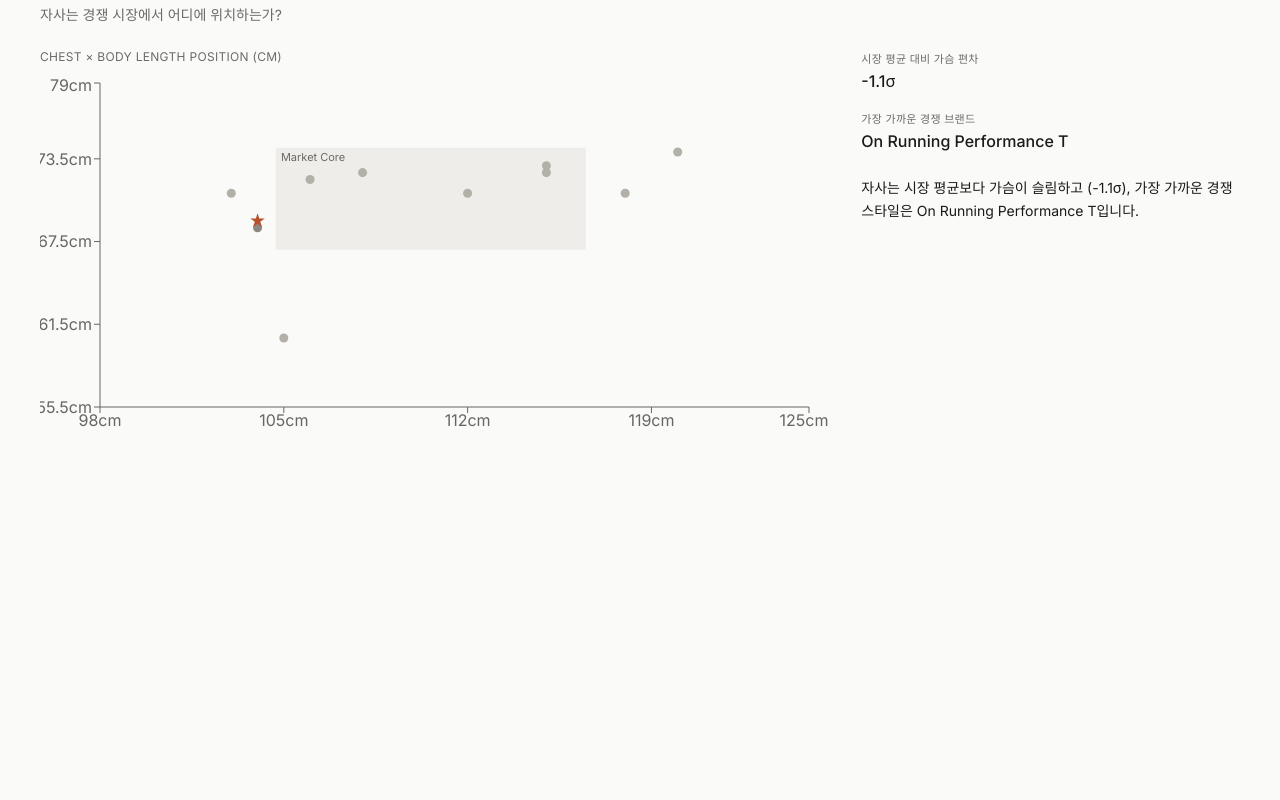
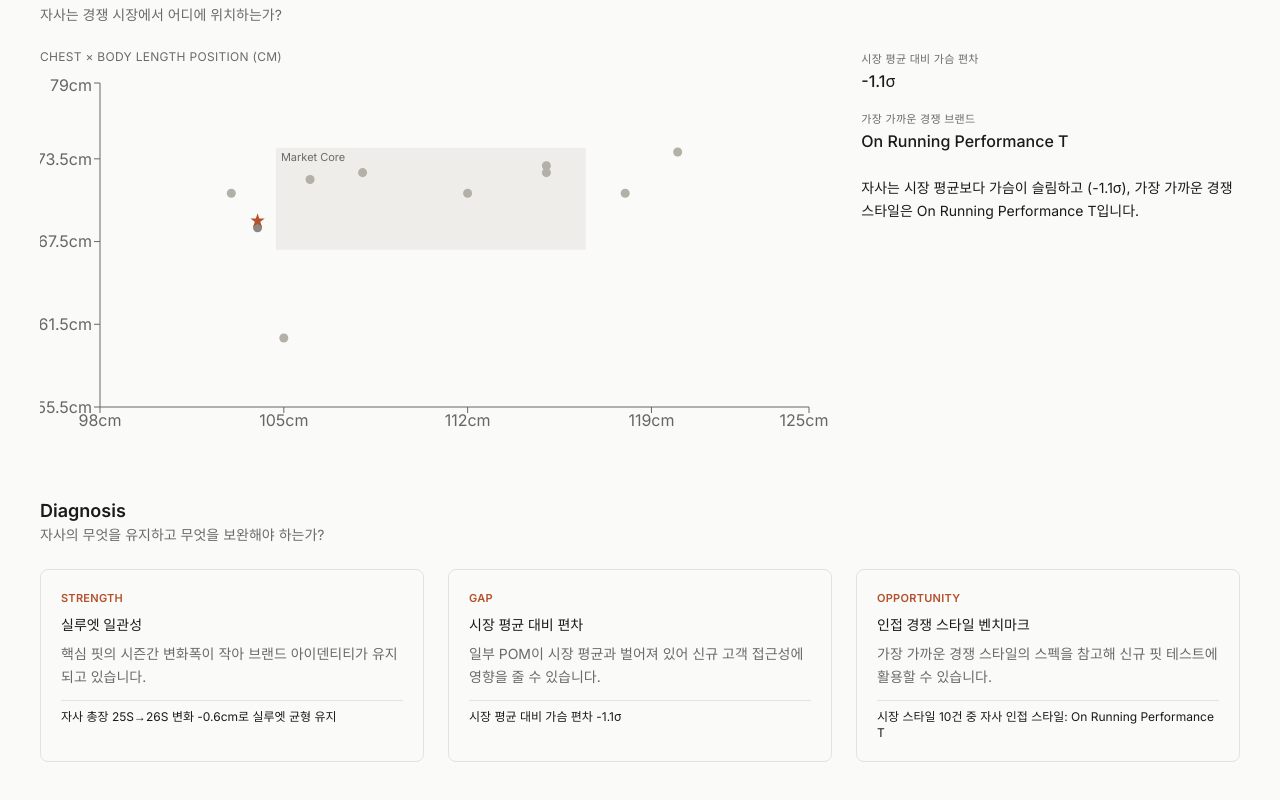
Before and after one commit to junghyun-95/Fit-Strategy, a React (Vite) app: page / in a window 1280 px wide. Shown: the part 1039-1839 px from the top of the page. Before the commit the page ends 1568 px from the top, so only its background shows below. Built offline with nearby package versions, Linux system fonts and the light colour scheme.

Commit message:
Add Diagnosis section (D) with Strength/Gap/Opportunity cards
Co-Authored-By: Claude Sonnet 5 <noreply@anthropic.com>
Claude-Session: https://claude.ai/code/session_01JZLSrwrHMDw24iAhz13fv5

```diff
--- /dev/null
+++ b/src/components/report/DiagnosisSection.tsx
@@ -0,0 +1,32 @@
+import type { AIStrategyResult } from "../../services/aiAnalysis";
+import { SectionHeading } from "./MarketSection";
+
+interface Props {
+  diagnosis: AIStrategyResult["diagnosis"];
+}
+
+const ORDER: (keyof Props["diagnosis"])[] = ["strength", "gap", "opportunity"];
+const LABELS: Record<string, string> = { strength: "Strength", gap: "Gap", opportunity: "Opportunity" };
+
+export function DiagnosisSection({ diagnosis }: Props) {
+  return (
+    <section className="mb-16">
+      <SectionHeading title="Diagnosis" question="자사의 무엇을 유지하고 무엇을 보완해야 하는가?" />
+      <div className="grid grid-cols-3 gap-6">
+        {ORDER.map((key) => {
+          const item = diagnosis[key];
+          return (
+            <div key={key} className="border border-border rounded-lg p-5">
+              <p className="text-[11px] uppercase tracking-wide text-accent font-semibold mb-2">
+                {LABELS[key]}
+              </p>
+              <p className="text-sm font-medium text-ink mb-2">{item.title}</p>
+              <p className="text-sm text-muted leading-relaxed mb-3">{item.body}</p>
+              <p className="text-xs text-ink border-t border-border pt-2">{item.evidence}</p>
+            </div>
+          );
+        })}
+      </div>
+    </section>
+  );
+}
--- a/src/pages/ExecutiveReport.tsx
+++ b/src/pages/ExecutiveReport.tsx
@@ -4,6 +4,7 @@ import { mockAiAdapter, type AIStrategyResult } from "../services/aiAnalysis";
 import { ExecutiveConclusion } from "../components/report/ExecutiveConclusion";
 import { MarketSection } from "../components/report/MarketSection";
 import { PositionSection } from "../components/report/PositionSection";
+import { DiagnosisSection } from "../components/report/DiagnosisSection";
 import ownFitsData from "../data/ownFits.json";
 import plmSpecsData from "../data/plmSpecs.json";
 import marketEntriesData from "../data/marketEntries.json";
@@ -61,6 +62,7 @@ export function ExecutiveReport() {
             <ExecutiveConclusion result={result} filters={filters} brandCount={new Set(filteredMarket.map((m) => m.brand)).size} />
             <MarketSection market={filteredMarket} plmSpecs={filteredPlmSpecs} marketSummary={result.marketSummary} />
             <PositionSection ownFit={ownFit} market={filteredMarket} positionDiagnosis={result.positionDiagnosis} />
+            <DiagnosisSection diagnosis={result.diagnosis} />
           </>
         ) : (
           <p className="text-muted text-sm">Select an own brand style to begin.</p>
```
